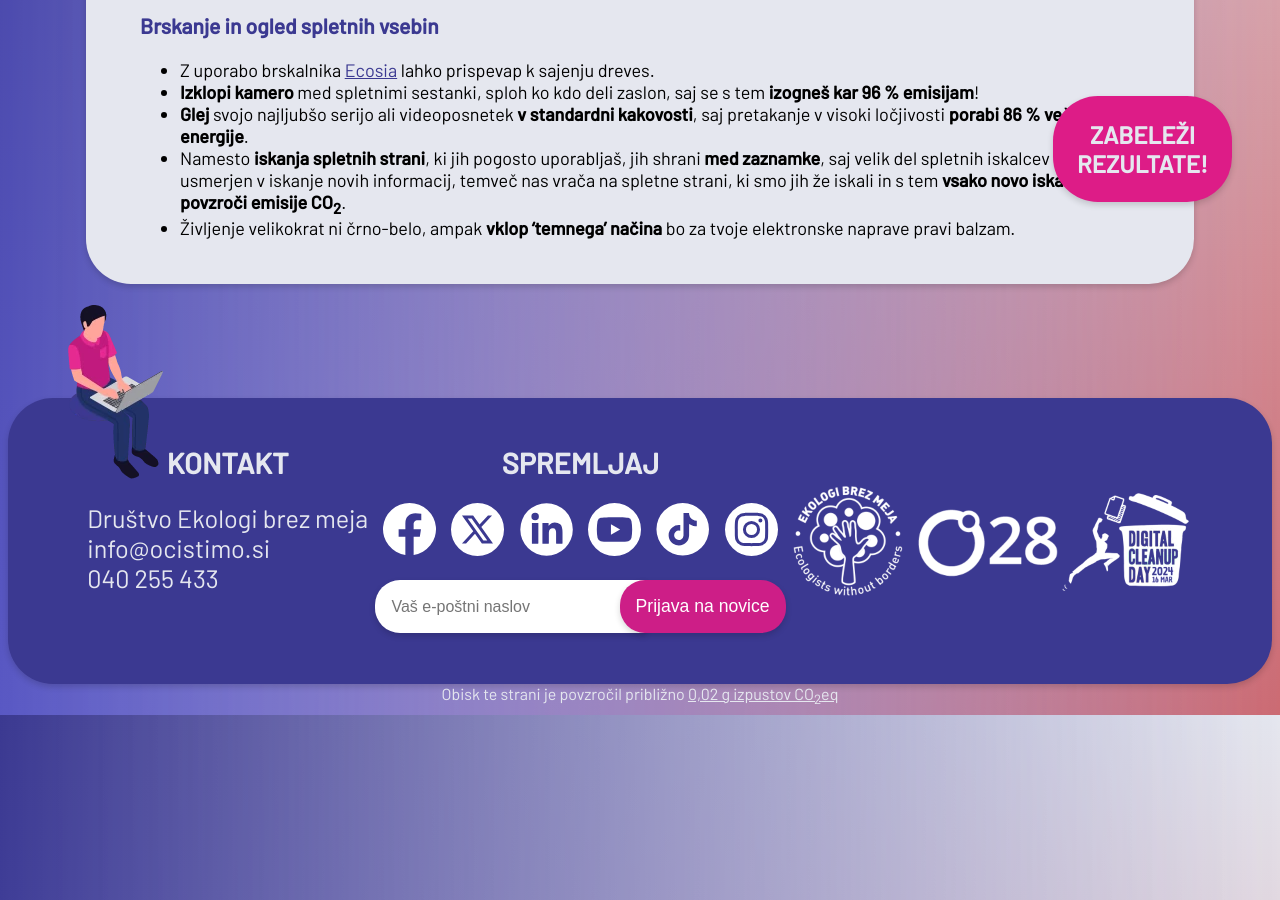
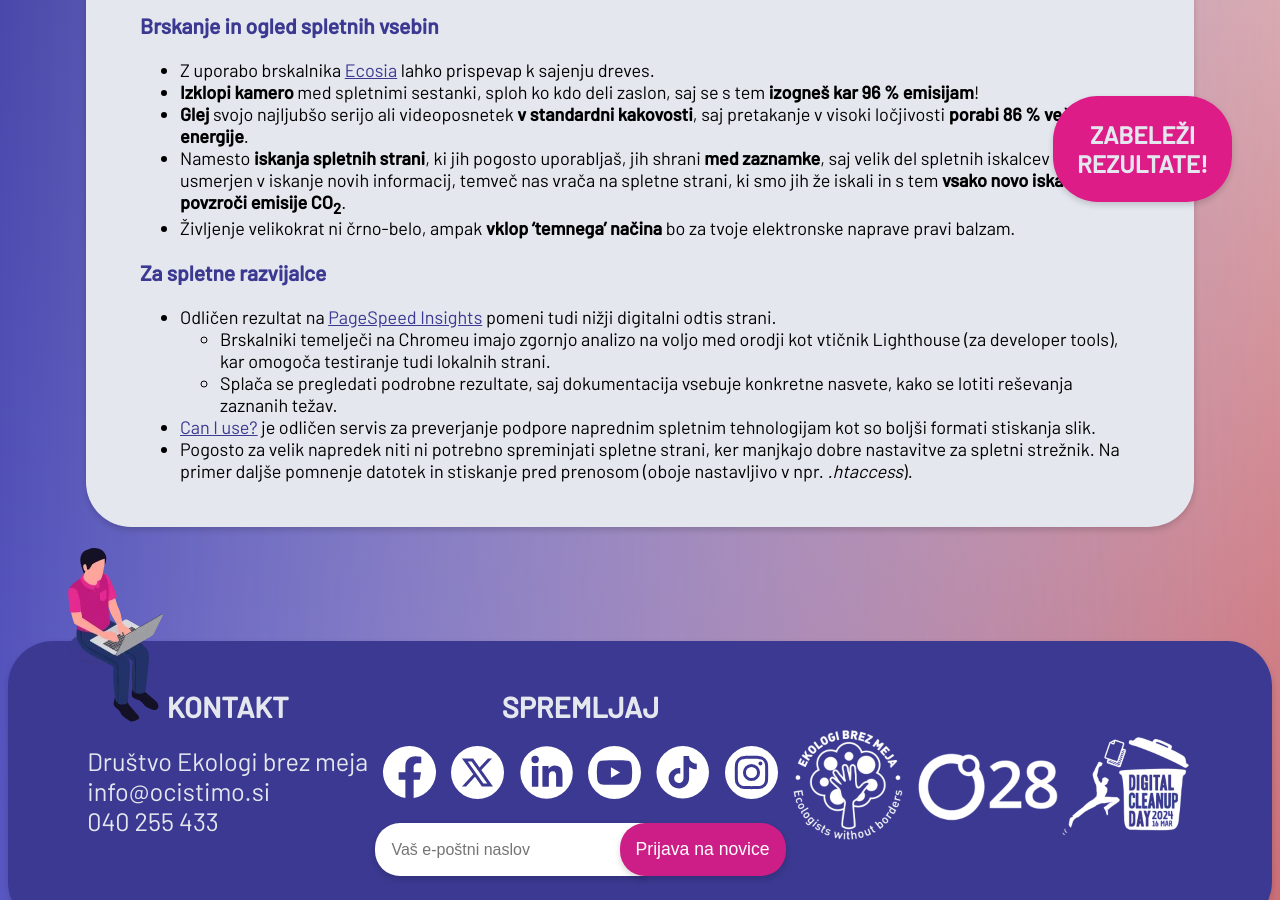
Before and after one commit to ewba/dcd-si, a Jekyll site: the page built from ohranjanje-dobrih-navad.md, in a window 1280 px wide and 900 px high, scrolled down 911 px. Built offline with Jekyll 4.4.1, drawn with Linux system fonts in a browser that asks for light colours.

Commit message:
navade: dodal dev del

```diff
--- a/ohranjanje-dobrih-navad.md
+++ b/ohranjanje-dobrih-navad.md
@@ -25,3 +25,10 @@ V hitrem življenjskem tempu je digitalna prisotnost ključna za naše vsakodnev
 - **Glej** svojo najljubšo serijo ali videoposnetek **v standardni kakovosti**, saj pretakanje v visoki ločjivosti **porabi 86 % več energije**.
 - Namesto **iskanja spletnih strani**, ki jih pogosto uporabljaš, jih shrani **med zaznamke**, saj velik del spletnih iskalcev ni usmerjen v iskanje novih informacij, temveč nas vrača na spletne strani, ki smo jih že iskali in s tem **vsako novo iskanje povzroči emisije CO<sub>2</sub>**.
 - Življenje velikokrat ni črno-belo, ampak **vklop ‘temnega’ načina** bo za tvoje elektronske naprave pravi balzam.
+
+### Za spletne razvijalce
+- Odličen rezultat na [PageSpeed Insights](https://pagespeed.web.dev/) pomeni tudi nižji digitalni odtis strani.
+	- Brskalniki temelječi na Chromeu imajo zgornjo analizo na voljo med orodji kot vtičnik Lighthouse (za developer tools), kar omogoča testiranje tudi lokalnih strani.
+	- Splača se pregledati podrobne rezultate, saj dokumentacija vsebuje konkretne nasvete, kako se lotiti reševanja zaznanih težav.
+- [Can I use?](https://caniuse.com/webp) je odličen servis za preverjanje podpore naprednim spletnim tehnologijam kot so boljši formati stiskanja slik.
+- Pogosto za velik napredek niti ni potrebno spreminjati spletne strani, ker manjkajo dobre nastavitve za spletni strežnik. Na primer daljše pomnenje datotek in stiskanje pred prenosom (oboje nastavljivo v npr. *.htaccess*).
```
